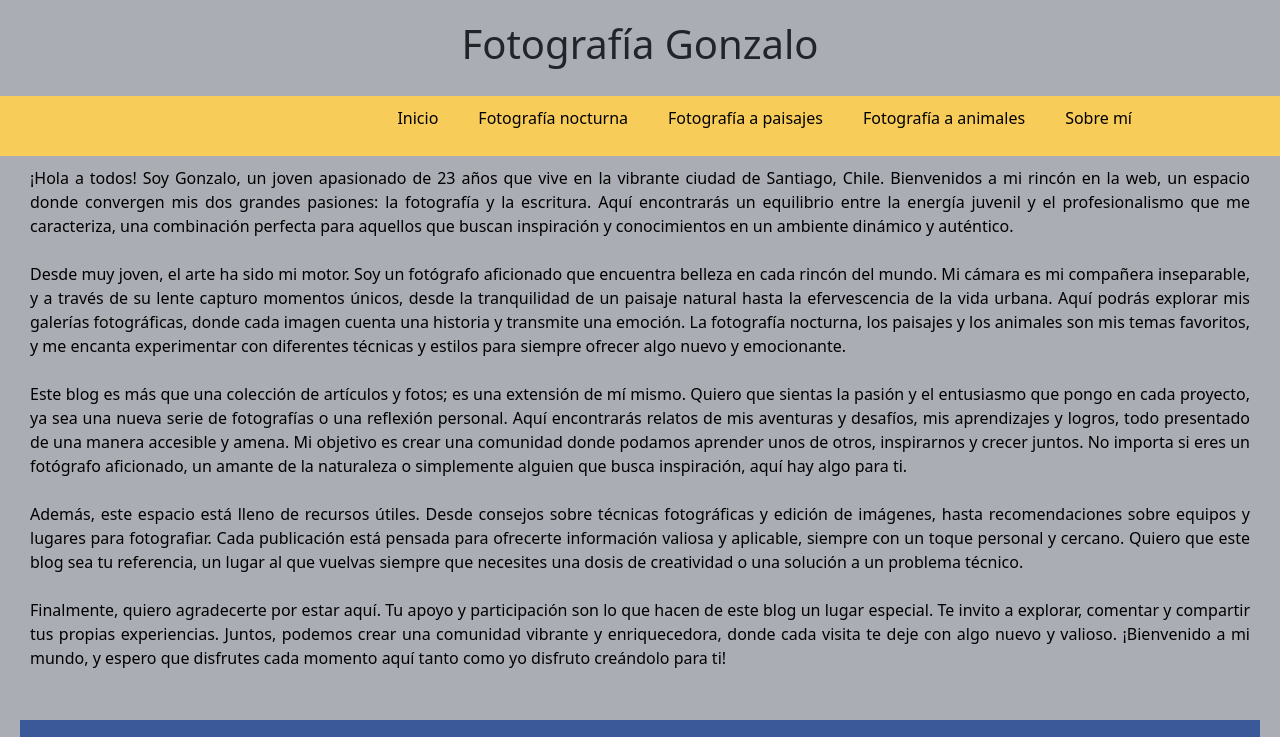
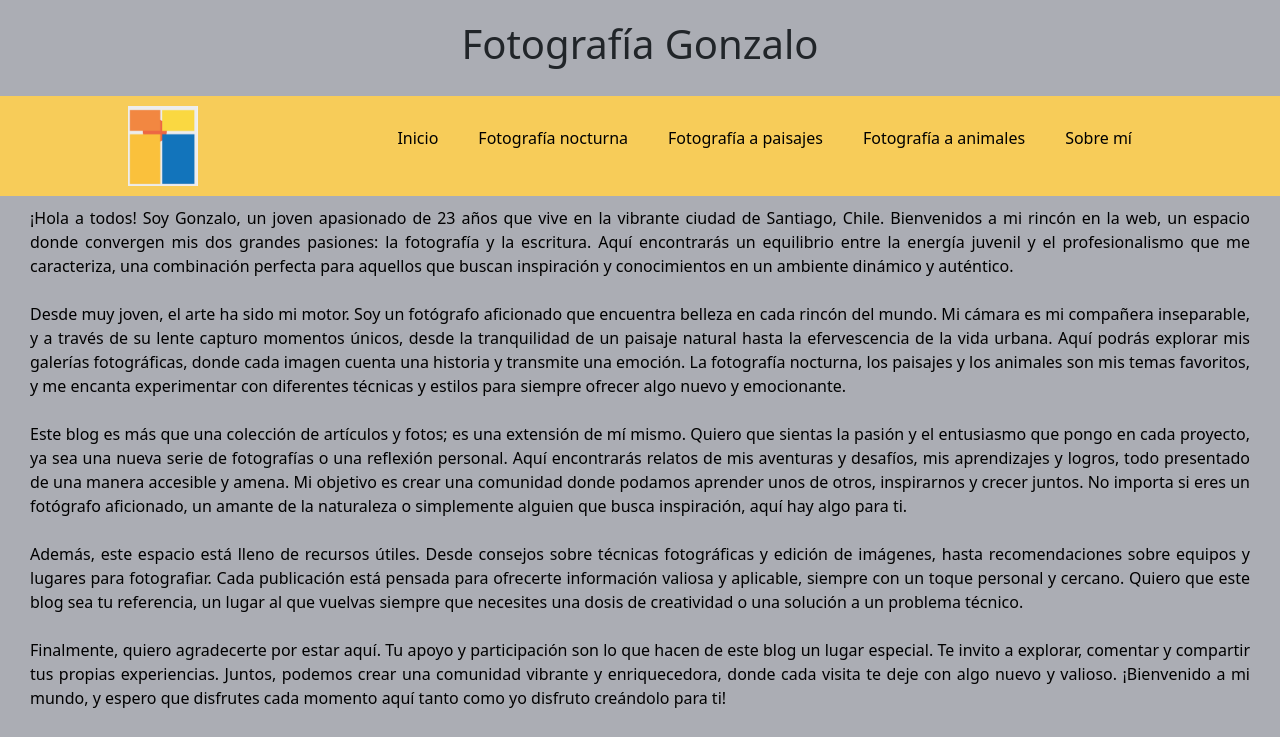
Before and after one commit to gjaimes2024/Bolg-Fotograf-aGonzaloJ, a plain HTML site: page index.html in a window 1280 px wide. Shown: the top 737 px of the page. Drawn offline with nearby package versions, Linux system fonts and the light colour scheme.

Commit message:
cambio de ruta para que aparezca imagen del logo

```diff
--- a/index.html
+++ b/index.html
@@ -19,7 +19,7 @@ href="https://cdnjs.cloudflare.com/ajax/libs/animate.css/4.1.1/animate.min.css"
 
     <header class="header">
         <div class="logo">
-            <img src="../WEB/Fotografias/logo fotografía.jpg" alt="">
+            <img src="./Fotografias 2/logo fotografía.jpg" alt="">
         </div>
         <nav>
             <!-- Textos visibles en pantallas anchas -->
```
Also changed, not shown: GJfotografia-animales.html (+1 -1 lines), GJfotografia-nocturna.html (+1 -1 lines), GJfotografia-paisajes.html (+1 -1 lines), GJsobre-mi.html (+1 -1 lines).
